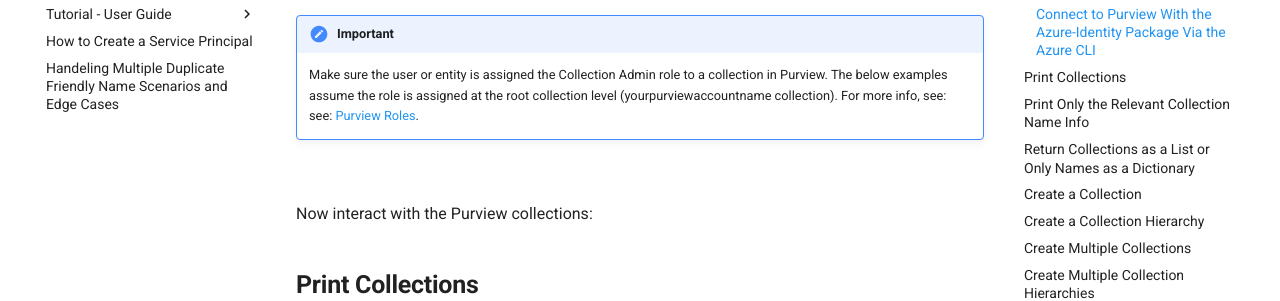
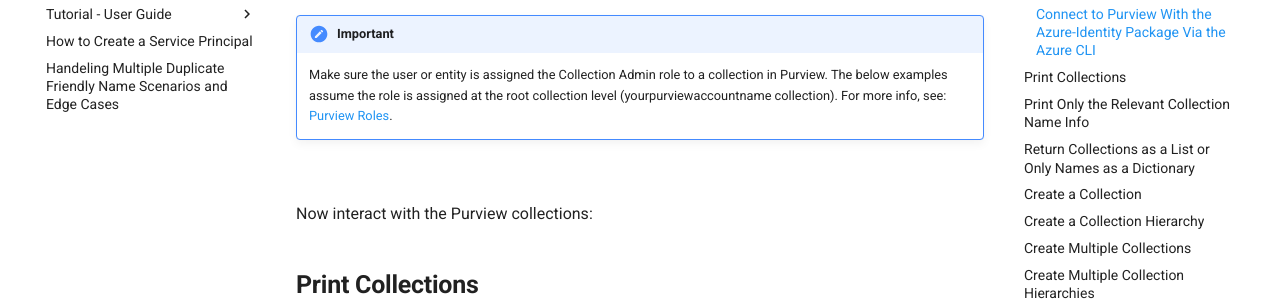
Before and after one commit to Ludwinic1/purviewautomation, an MkDocs documentation site: the page built from docs/index.md, in a window 1280 px wide and 900 px high, scrolled down 2975 px. Shown: the part 193-494 px from the top of the window. Built offline with MkDocs 1.6.1 and Material for MkDocs 9.7.7, drawn with Linux system fonts in a browser that asks for light colours; comment, search, counter and statistics services are not loaded; some of the changed text lies outside the part shown.

````diff
--- a/docs/index.md
+++ b/docs/index.md
@@ -95,7 +95,7 @@ client = PurviewCollections(purview_account_name="yourpurviewaccountname",
                             auth=auth)
 ```
 !!! important
-    Make sure the user or entity is assigned the Collection Admin role to a collection in Purview. The below examples assume the role is assigned at the root collection level (yourpurviewaccountname collection). For more info, see: see: [Purview Roles](https://learn.microsoft.com/en-us/azure/purview/catalog-permissions).
+    Make sure the user or entity is assigned the Collection Admin role to a collection in Purview. The below examples assume the role is assigned at the root collection level (yourpurviewaccountname collection). For more info, see: [Purview Roles](https://learn.microsoft.com/en-us/azure/purview/catalog-permissions).
 
 <br>
 
````
Also changed, not shown: other parts of docs/index.md (+1 -1 lines), README.md (+2 -2 lines).
